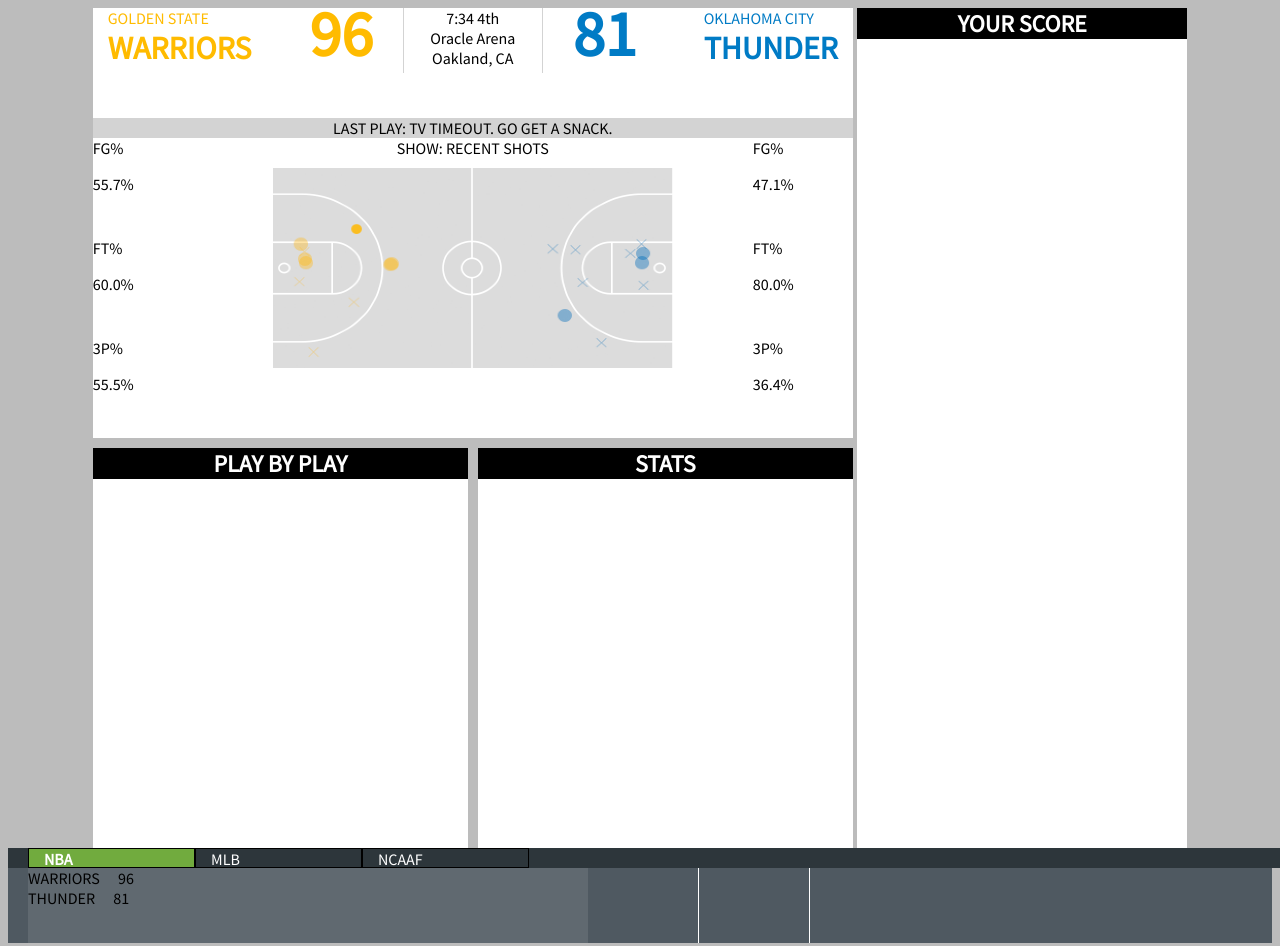
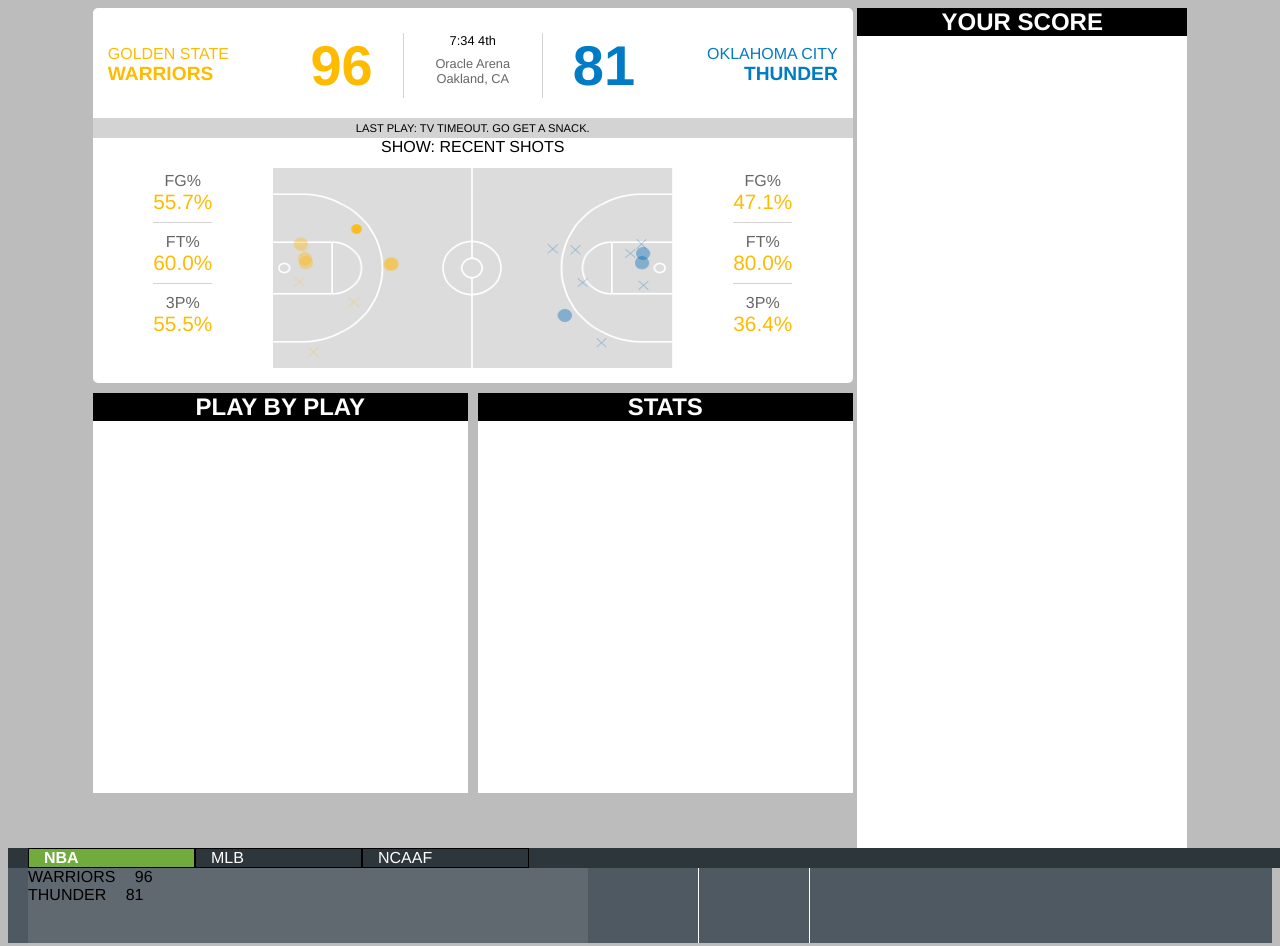
Before and after one commit to vrajpal/numberFire, a website: page app/index.html in a window 1280 px wide. Drawn offline with Linux system fonts and the light colour scheme.

Commit message:
finished score and stats

```diff
--- a/app/index.html
+++ b/app/index.html
@@ -9,39 +9,39 @@
                     <div id="shotchart-score-row">
                         <div class="team" id="golden-state">
                         <div class="float-left">
-                                <div class="location">GOLDEN STATE </div>
-                                <div class="mascot">WARRIORS</div>
+                                <div class="city">Golden State </div>
+                                <div class="mascot">Warriors</div>
                         </div>
                             <div class="score float-right">96</div>
                         </div>
                         <div class="time-place">
-                            <div>7:34 4th</div>
-                            <div>Oracle Arena</div>
-                            <div>Oakland, CA</div>
+                            <span id="time">7:34 4th</span>
+                            <span id="stadium">Oracle Arena</span>
+                            <span id="location">Oakland, CA</span>
                         </div>
                         <div class="team" id="thunder">
                             <div class="float-right">
-                                <div class="location">OKLAHOMA CITY </div>
+                                <div class="city">OKLAHOMA CITY </div>
                                 <div class="mascot">THUNDER</div>
                             </div>
                             <div class="score float-left">81</div>
                         </div>
                     </div>
                 </div>
-                <div class="play">LAST PLAY: TV TIMEOUT. GO GET A SNACK.</div>
+                <div class="play">Last play: tv timeout. Go get a snack.</div>
                 <div class="shotchart">
                     <div class="stats">
                         <div class="stat">
-                            <span>FG%</span>
-                            <p>55.7%</p>
+                            <span class="stat-name">FG%</span>
+                            <span class="stat-value">55.7%</span>
                         </div>
                         <div class="stat">
-                            <span>FT%</span>
-                            <p>60.0%</p>
+                            <span class="stat-name">FT%</span>
+                            <span class="stat-value">60.0%</span>
                         </div>
                         <div class="stat">
-                            <span>3P%</span>
-                            <p>55.5%</p>
+                            <span class="stat-name">3P%</span>
+                            <span class="stat-value">55.5%</span>
                         </div>
 
                     </div>
@@ -50,16 +50,16 @@
                     </div>
                     <div class="stats">
                         <div class="stat">
-                            <span>FG%</span>
-                            <p>47.1%</p>
+                            <span class="stat-name">FG%</span>
+                            <span class="stat-value">47.1%</span>
                         </div>
                         <div class="stat">
-                            <span>FT%</span>
-                            <p>80.0%</p>
+                            <span class="stat-name">FT%</span>
+                            <span class="stat-value">80.0%</span>
                         </div>
                         <div class="stat">
-                            <span>3P%</span>
-                            <p>36.4%</p>
+                            <span class="stat-name">3P%</span>
+                            <span class="stat-value">36.4%</span>
                         </div>
 
                     </div>
--- a/app/styles/app.scss
+++ b/app/styles/app.scss
@@ -7,10 +7,12 @@
 $footer-header: #2d363b;
 $selected-game: #606970;
 $game-background: #4f5961;
+$gray-font: #666;
 
 body {
-    font-family: 'Source Sans Pro', sans-serif;
+    font-family: 'helvetica';
     background-color: $background;
+    font-size: 16px;
 }
 
 .app {
@@ -35,6 +37,8 @@
     width: 760px;
     height: 110px;
     background-color: white;
+    border-top-left-radius: 5px;
+    border-top-right-radius: 5px;
 }
 
 #shotchart-score-row {
@@ -42,6 +46,7 @@
     width: inherit;
     display: flex;
     justify-content: center;
+    padding-top: 25px;
 }
 
 /*
@@ -57,11 +62,23 @@
     display: inline-block;
     border-left: 1px solid lightgray;
     border-right: 1px solid lightgray;
+    color: $gray-font;
+    font-size: 0.8em;
+
+    #time {
+        color: black;
+        margin-bottom: 8px;
+    }
+
+    #time, #stadium, #location {
+        display: block;
+    }
 }
 
 .team {
     display: inline-block;
     width: 265px;
+    vertical-align: middle;
 
     #golden-state {
         padding-left: 20px;
@@ -71,8 +88,19 @@
         padding-right: 20px;
     }
 
+    .city {
+        margin-top: 12px;
+        text-transform: uppercase;
+    }
+
+    .mascot {
+            font-size: 1.2em;
+            font-weight: bold;
+            text-transform: uppercase;
+    }
+
     .score {
-        font-size: 4em;
+        font-size: 3.5em;
         font-weight: bold;
     }
 }
@@ -83,6 +111,7 @@
 
 .team:last-child {
     margin-left: 30px;
+    text-align: right;
 }
 
 .float-right {
@@ -98,22 +127,46 @@
     flex-direction: row;
     justify-content: space-between;
     background-color: white;
+    padding-bottom: 15px;
+    border-bottom-left-radius: 5px;
+    border-bottom-right-radius: 5px;
 }
 
 .play {
     background-color: lightgrey;
     text-align: center;
     height: 20px;
+    text-transform: uppercase;
+    font-size: 0.7em;
+    line-height: 1.8em;
 }
 
 .stats {
     display: flex;
     flex-direction: column;
+    margin: auto;
 }
 
 .stat {
-    height: 100px;
-    width: 100px;
+    border-bottom: 1px solid lightgray;
+    text-align: center;
+    padding-bottom: 8px;
+    margin-top: 10px;
+
+    .stat-name {
+        display: block;
+        color: $gray-font;
+    }
+
+    .stat-value {
+        display: block;
+        color: $golden;
+        font-size: 1.3em;
+    }
+}
+
+.stat:last-child {
+    border: none;
 }
 
 .chart {
@@ -145,29 +198,12 @@
     }
 }
 
-.mascot {
-        font-size: 2em;
-        font-weight: bold;
-}
-
 #golden-state {
     color: $golden;
-    .score {
-        margin-left: 50px;
-        margin-top: -15px;
-    }
-    .location .mascot {
-        margin-top: 5px;
-        margin-left: 5px;
-    }
 }
 
 #thunder {
     color: $thunder;
-    .score {
-        margin-right: 50px;
-        margin-top: -15px;
-    }
 }
 
 .footer {
```
Also changed, not shown: dest/styles/app.css.
